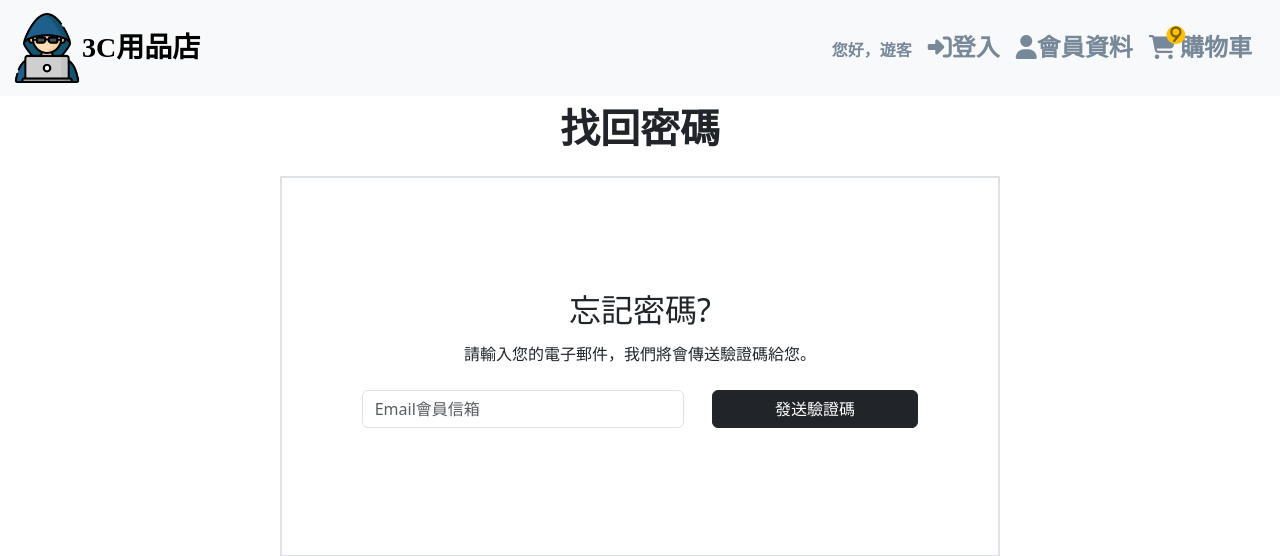
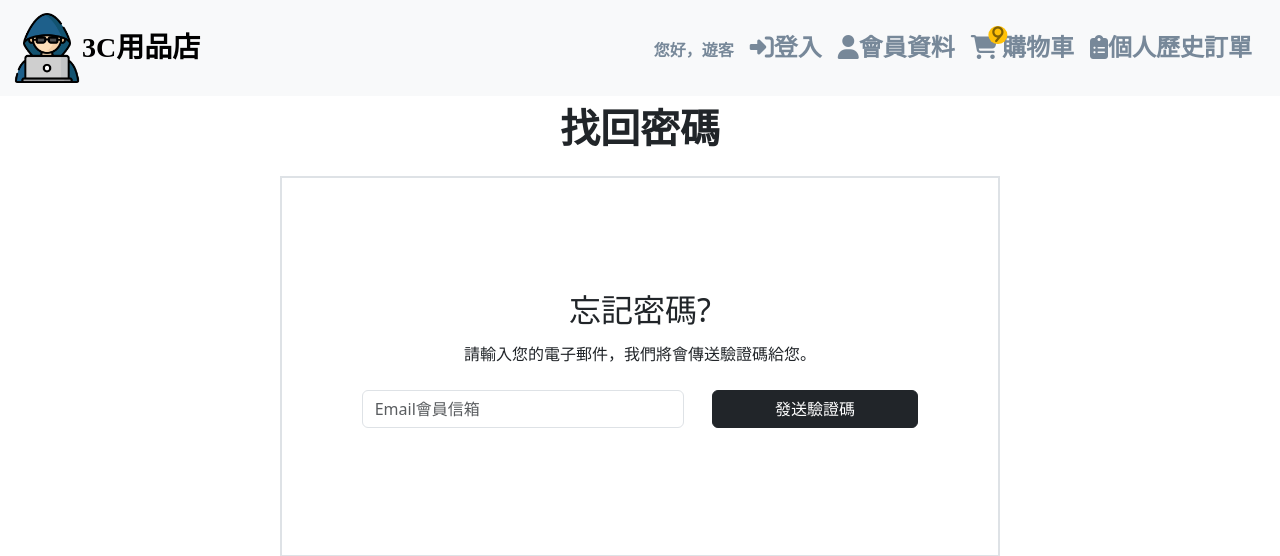
Before and after one commit to justinhsieh/web-design, a PHP site: page /forget.php in a window 1280 px wide. Shown: the top 556 px of the page. Run offline with PHP 8.4, Linux system fonts and the light colour scheme; some libraries are stand-ins or nearby versions.

Commit message:
Add files via upload

```diff
--- a/header.php
+++ b/header.php
@@ -33,10 +33,13 @@
             }
           ?>
           <li class="nav-item ms-auto d-lg-none">
+            <a class="nav-link main_nav fs-4" href="personal_id.php">會員資料</a>
+          </li>
+          <li class="nav-item ms-auto d-lg-none">
             <a class="nav-link main_nav fs-4" href="shopping_list.php">購物車</a>
           </li>
-          <li class="nav-item ms-auto d-lg-none">
-            <a class="nav-link main_nav fs-4" href="personal_id.php">會員資料</a>
+         <li class="nav-item ms-auto d-lg-none">
+            <a class="nav-link main_nav fs-4" href="order.php">個人歷史訂單</a>
           </li>
 
           <?php
@@ -72,6 +75,7 @@
           </i>
           <span class="fa-solid fs-4">購物車</span>
         </a>
+        <a href="order.php" class="header_btn main_nav"><i class="fa-solid fa-clipboard-list fs-4">個人歷史訂單</i></a>
         <?php
           if(isset($_SESSION['role']) && $_SESSION['role'] === "admin"){
             echo '<a href="admin.php" class="header_btn main_nav"><i class="fa-solid fa-gears fs-4">管理員介面</i></a>';
```
